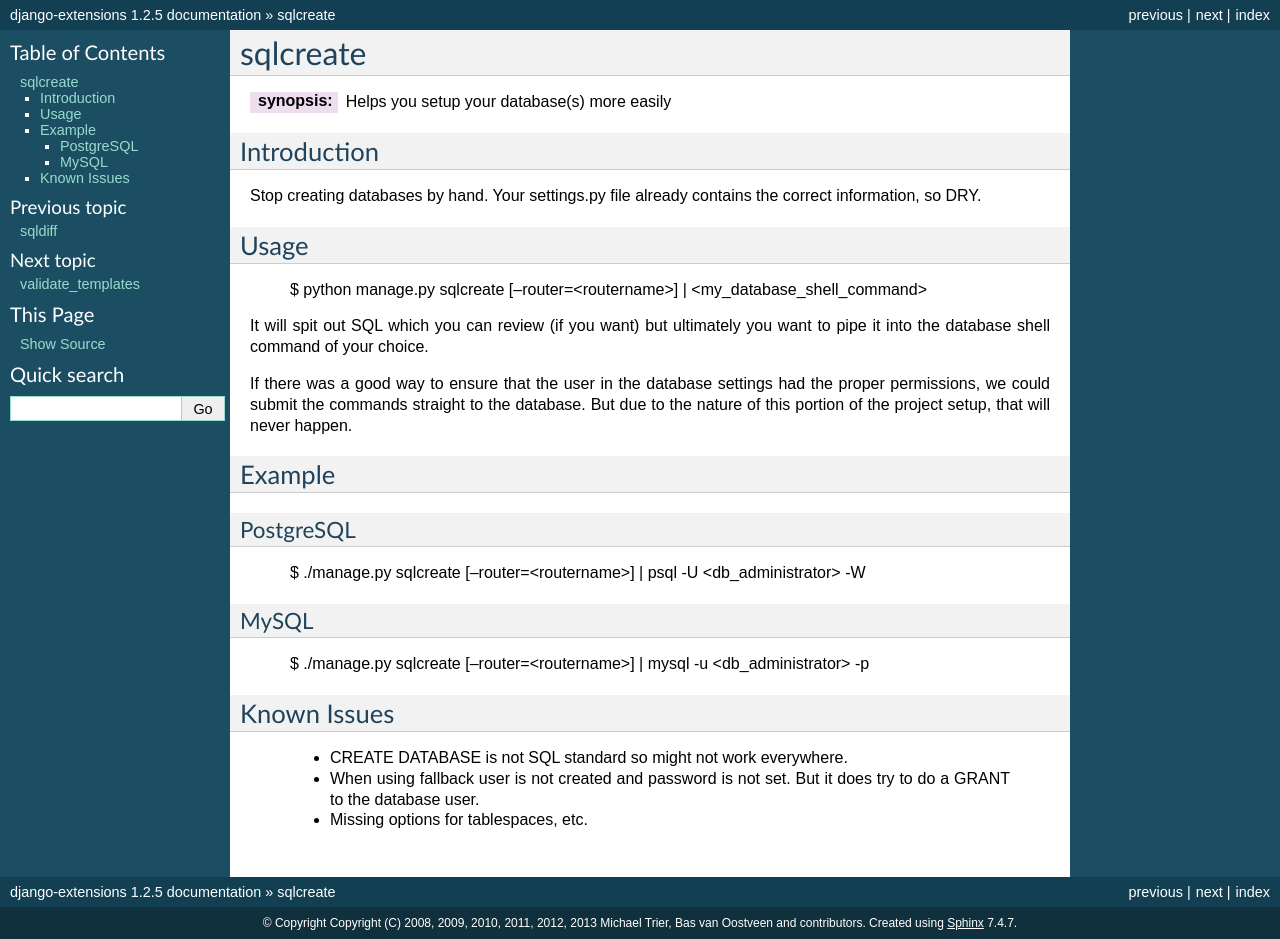
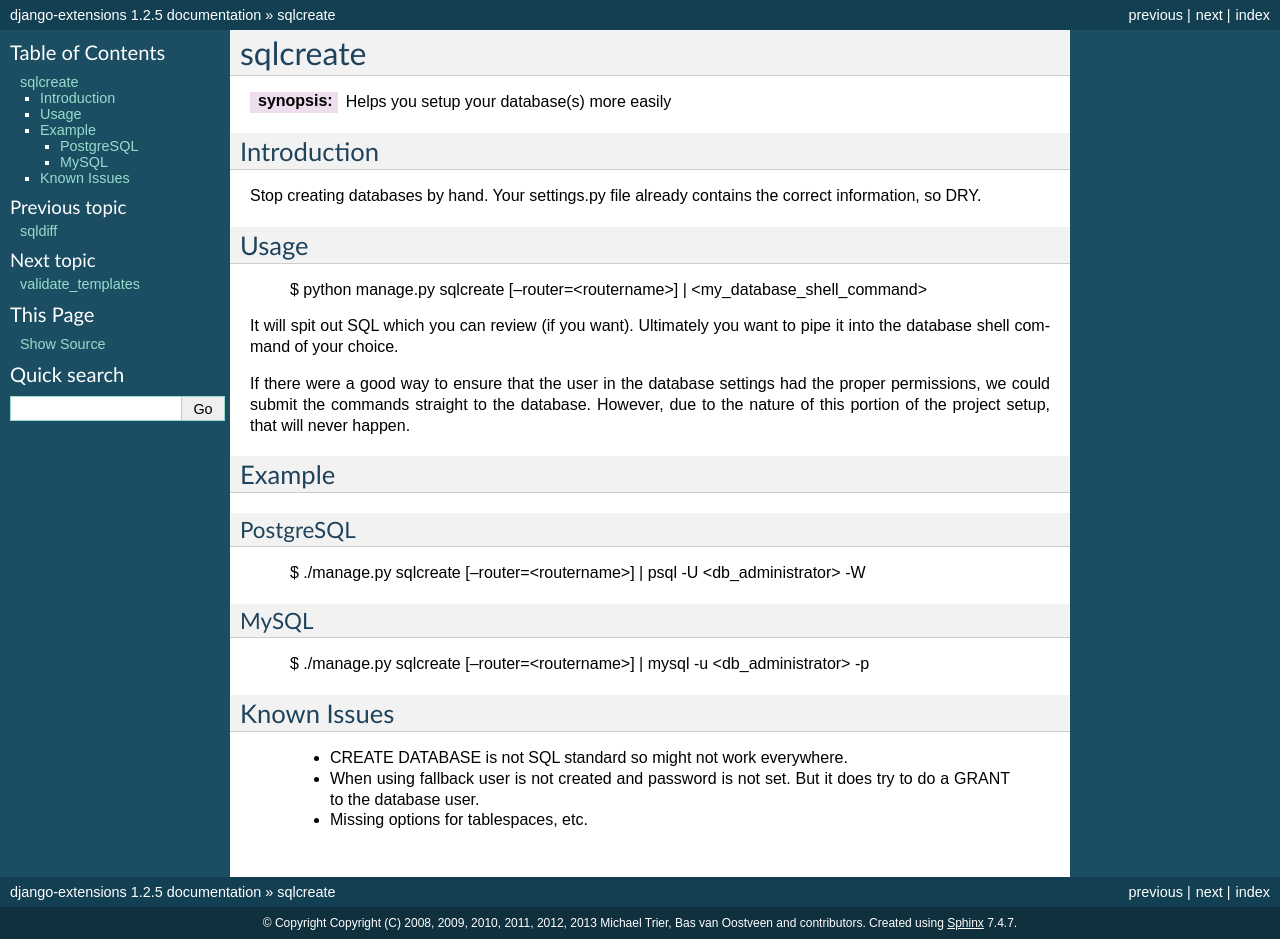
Before and after one commit to MustafaFiser/django-extensions, a Sphinx documentation site: the page built from docs/sqlcreate.rst, in a window 1280 px wide. Built offline with Sphinx 7.4.7, drawn with Linux system fonts in a browser that asks for light colours.

Commit message:
Typo/grammar corrections.

```diff
--- a/docs/sqlcreate.rst
+++ b/docs/sqlcreate.rst
@@ -15,12 +15,12 @@ Usage
 
   $ python manage.py sqlcreate [--router=<routername>] | <my_database_shell_command>
 
-It will spit out SQL which you can review (if you want) but ultimately you want to
+It will spit out SQL which you can review (if you want). Ultimately you want to
 pipe it into the database shell command of your choice.
 
-If there was a good way to ensure that the user in the database settings had the
+If there were a good way to ensure that the user in the database settings had the
 proper permissions, we could submit the commands straight to the database.
-But due to the nature of this portion of the project setup, that will never happen.
+However, due to the nature of this portion of the project setup, that will never happen.
 
 Example
 -------------
```
